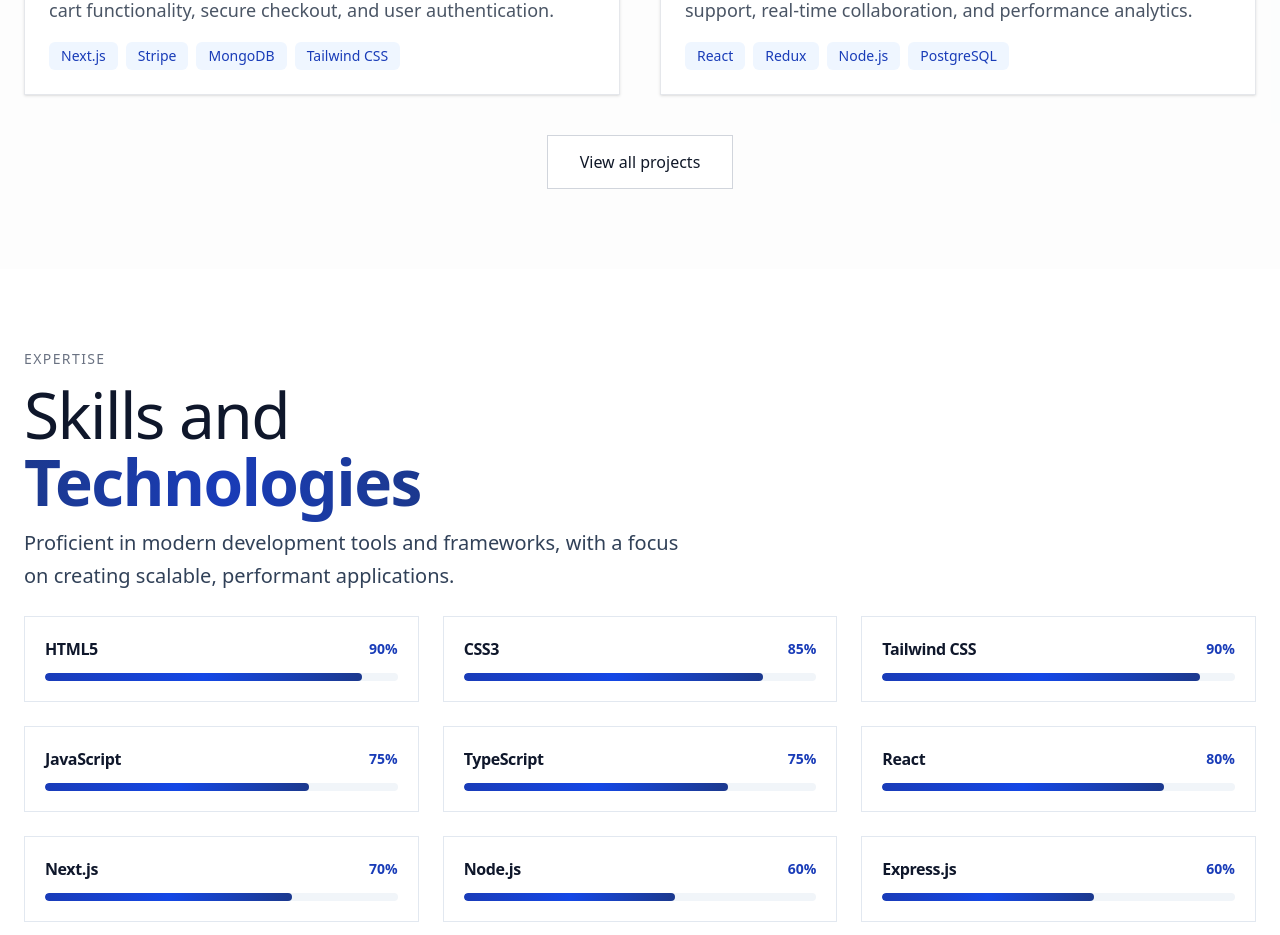
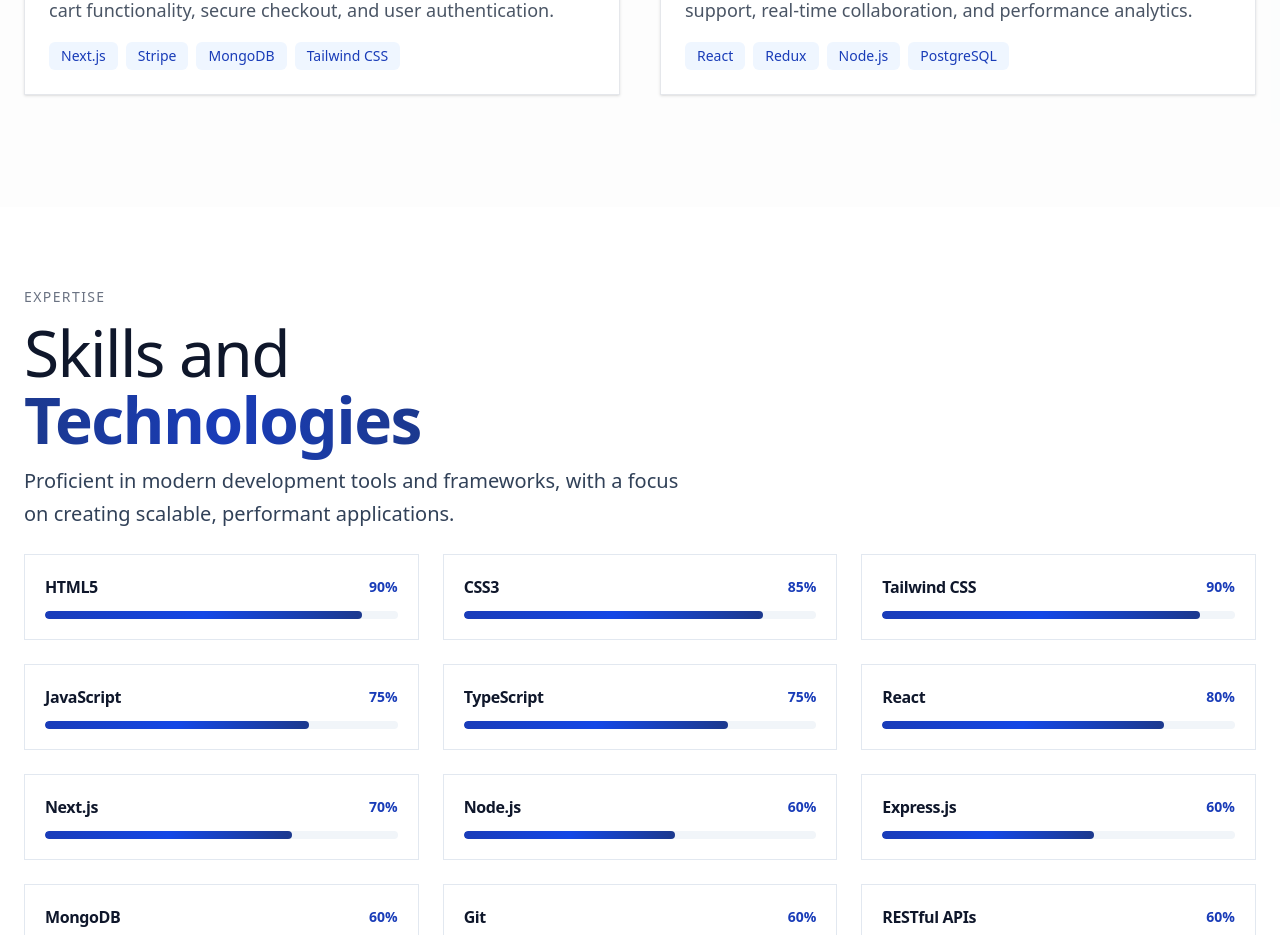
Before and after one commit to Roqeeb-dev/personal-portfolio, a Next.js app: page / in a window 1280 px wide. Shown: the part 3180-4115 px from the top of the page. Built offline with nearby package versions, Linux system fonts and the light colour scheme.

Commit message:
added repo link for one project

```diff
--- a/components/About.tsx
+++ b/components/About.tsx
@@ -63,6 +63,7 @@
           whileTap={{ scale: 0.98 }}
           href="https://docs.google.com/document/d/1qw-Fb9qKjWaB8te4UOf7j9NjGyMuresa/edit?usp=drive_link&ouid=116454153911136080919&rtpof=true&sd=true"
           download
+          target="__blank"
           className="inline-flex items-center gap-2 mt-6 px-6 py-3 border border-gray-300 text-gray-900 transition-all duration-300 ease-out hover:border-gray-900 hover:shadow-lg"
         >
           Download resume
--- a/components/Projects.tsx
+++ b/components/Projects.tsx
@@ -45,16 +45,6 @@
         </div>
 
         <ProjectCard />
-
-        <motion.div
-          initial={{ opacity: 0, y: 20 }}
-          whileInView={{ opacity: 1, y: 0 }}
-          transition={{ duration: 0.6, delay: 0.2 }}
-          viewport={{ once: true }}
-          className="flex items-center justify-center w-full mt-10"
-        >
-          <Button variant="secondary" text="View all projects" />
-        </motion.div>
       </section>
     </main>
   );
--- a/lib/data.ts
+++ b/lib/data.ts
@@ -66,7 +66,8 @@
     description:
       "A modern, responsive company website for Khurizah Innovation, showcasing the company's mission, services, and team with smooth animations and a clean, professional design.",
     technologies: ["React", "TypeScript", "Tailwind CSS"],
-    githubRepoLink: "",
+    githubRepoLink:
+      "https://github.com/Roqeeb-dev/khurizah-innovation-website.git",
     liveLink: "https://khurizah-innovation.vercel.app/",
   },
   {
```
